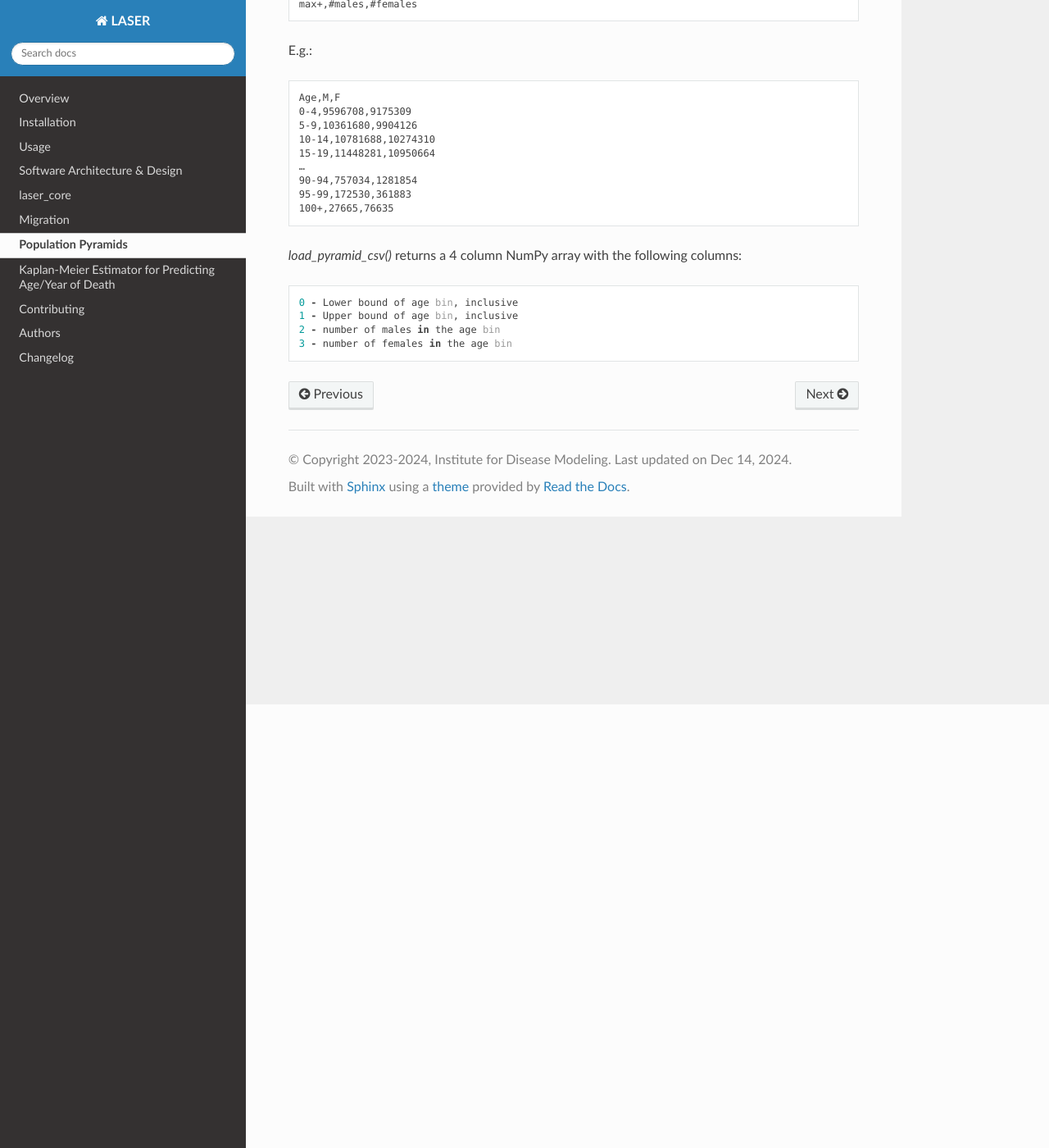
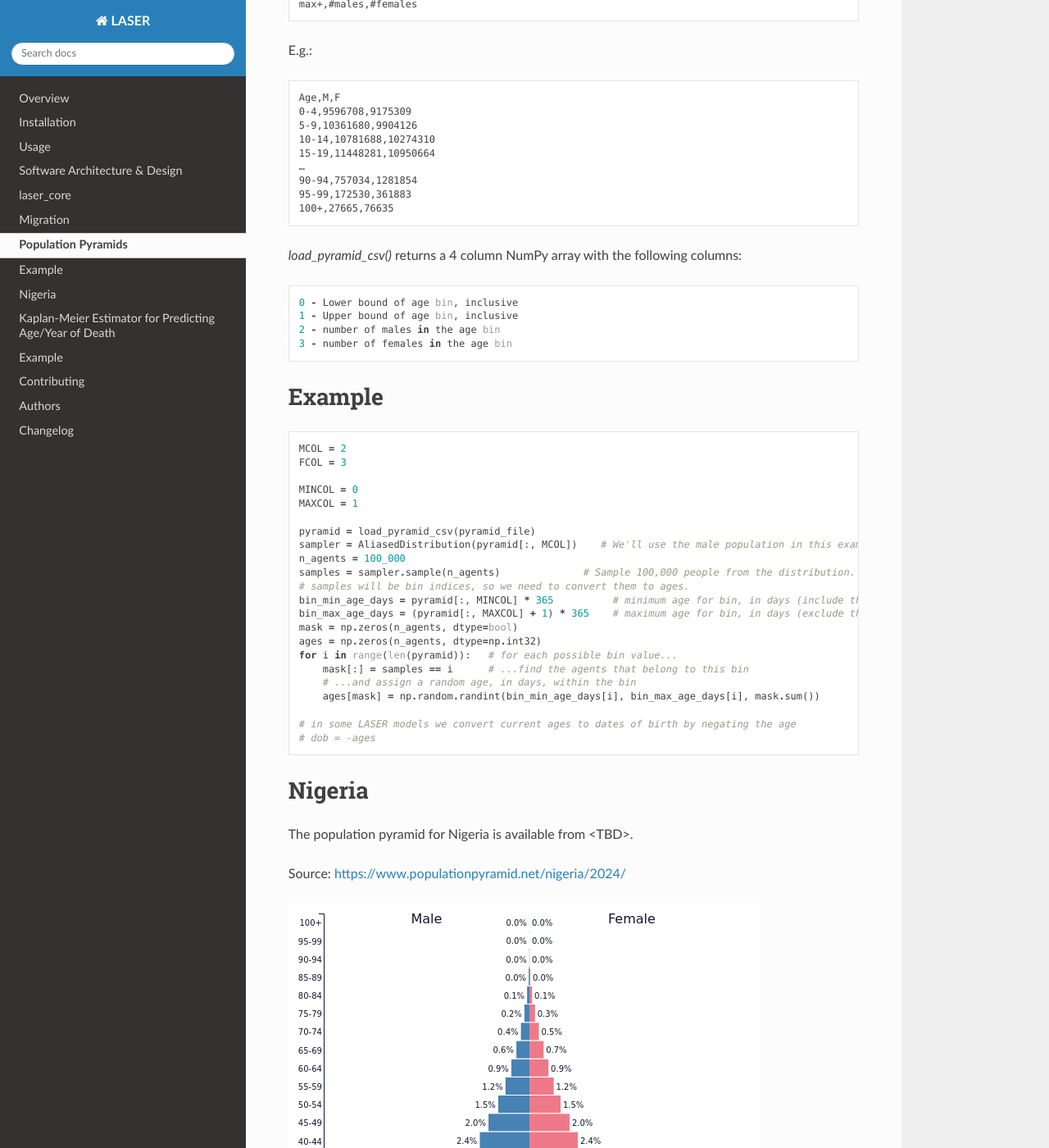
Before and after one commit to InstituteforDiseaseModeling/laser, a Sphinx documentation site: the page built from docs/pyramids.rst, in a window 1280 px wide and 1400 px high, scrolled down 541 px. Shown: the whole window at 82% size. Built offline with Sphinx 7.4.7 and the Read the Docs theme 3.1.0, drawn with Linux system fonts in a browser that asks for light colours.

Commit message:
Add documentation content Population pyramids KaplanMeierEstimator usage Allow string to load_pyramid_csv

```diff
--- a/docs/kmestimator.rst
+++ b/docs/kmestimator.rst
@@ -45,3 +45,18 @@ an array of predicted ages (in days) at death. The implementation assumes that
 the cumulative deaths input array to the estimator represents one year age bins.
 If you are using non-constant width age bins, you should manually convert bin
 indices returned from `predict_year_of_death()` to ages.
+
+Example
+=======
+
+.. code-block:: python
+
+    from laser_core.demographics import KaplanMeierEstimator
+
+    estimator = KaplanMeierEstimator(cumulative)
+    nagents = 100_000
+    dobs = np.zeros(nagents)    # dates of birth, newborns = 0
+    dods = estimator.predict_age_at_death(dobs, max_year=100)   # dates of death in days
+
+.. image:: media/Nigeria-NDD.png
+    :alt: Sampled non-disease deaths for newborns in Nigeria in 2024
--- a/docs/pyramids.rst
+++ b/docs/pyramids.rst
@@ -39,3 +39,44 @@ E.g.::
     1 - Upper bound of age bin, inclusive
     2 - number of males in the age bin
     3 - number of females in the age bin
+
+Example
+=======
+
+.. code-block:: python
+
+    MCOL = 2
+    FCOL = 3
+
+    MINCOL = 0
+    MAXCOL = 1
+
+    pyramid = load_pyramid_csv(pyramid_file)
+    sampler = AliasedDistribution(pyramid[:, MCOL])    # We'll use the male population in this example.
+    n_agents = 100_000
+    samples = sampler.sample(n_agents)              # Sample 100,000 people from the distribution.
+    # samples will be bin indices, so we need to convert them to ages.
+    bin_min_age_days = pyramid[:, MINCOL] * 365          # minimum age for bin, in days (include this value)
+    bin_max_age_days = (pyramid[:, MAXCOL] + 1) * 365    # maximum age for bin, in days (exclude this value)
+    mask = np.zeros(n_agents, dtype=bool)
+    ages = np.zeros(n_agents, dtype=np.int32)
+    for i in range(len(pyramid)):   # for each possible bin value...
+        mask[:] = samples == i      # ...find the agents that belong to this bin
+        # ...and assign a random age, in days, within the bin
+        ages[mask] = np.random.randint(bin_min_age_days[i], bin_max_age_days[i], mask.sum())
+
+    # in some LASER models we convert current ages to dates of birth by negating the age
+    # dob = -ages
+
+Nigeria
+=======
+
+The population pyramid for Nigeria is available from <TBD>.
+
+Source: https://www.populationpyramid.net/nigeria/2024/
+
+.. image:: media/Nigeria-2024.png
+    :alt: Population pyramid for Nigeria in 2024
+
+.. image:: media/Nigeria-Sampled.png
+    :alt: Sampled population pyramid for Nigeria in 2024
```
Also changed, not shown: docs/media/Nigeria-2024.png (added), docs/media/Nigeria-NDD.png (added), docs/media/Nigeria-Sampled.png (added), 9 other files.
